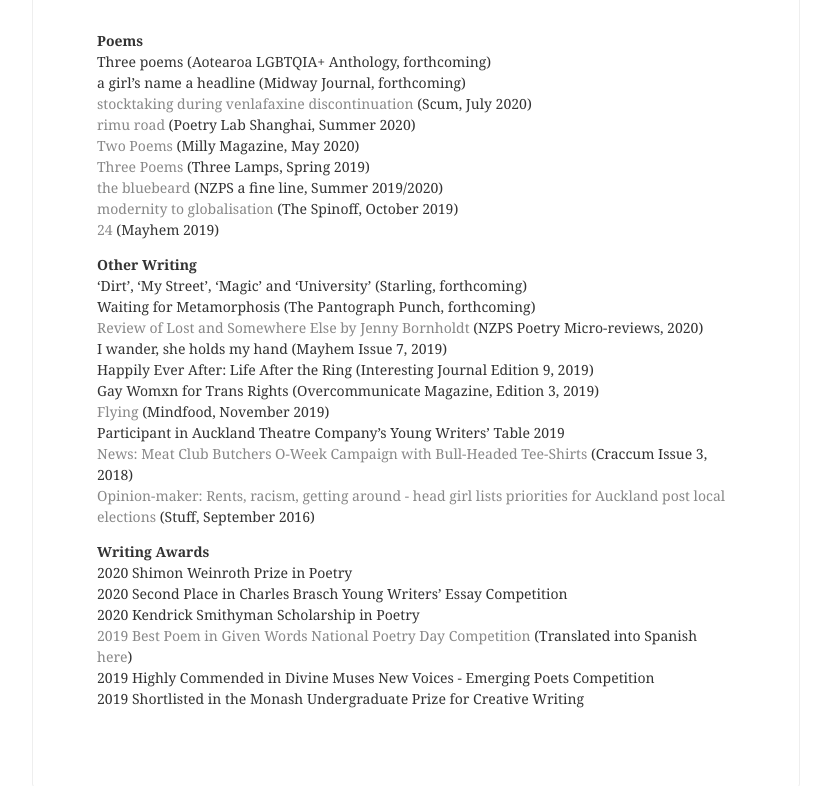
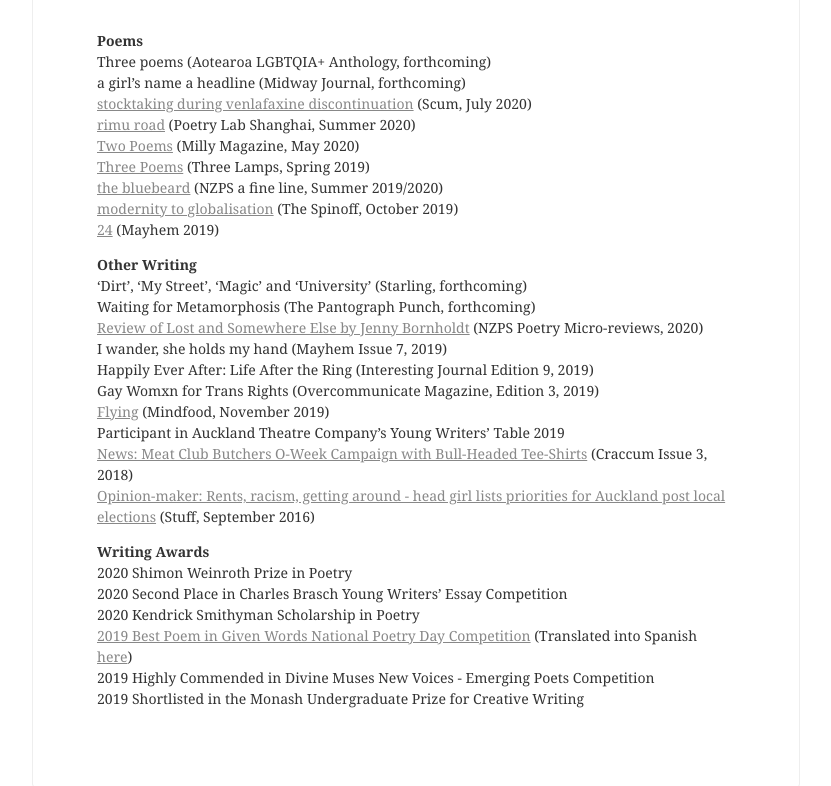
Before and after one commit to lilyholloway/lilyholloway.github.io, a Jekyll site: the page built from cv.md, in a window 1280 px wide. Shown: the part 411-1197 px from the top of the page, without its empty margins (224-1055 px from the left). Built offline with Jekyll 4.4.1, drawn with Linux system fonts in a browser that asks for light colours; nearby versions of some CDN libraries.

Commit message:
Update style.css

```diff
--- a/stylesheets/style.css
+++ b/stylesheets/style.css
@@ -6,7 +6,6 @@
 
 /* Markdown styles */
 .markdown-body a {
-  text-decoration: none;
   color: #888888;
 }
 .markdown-body .highlighter-rouge {
@@ -32,6 +31,4 @@
   padding-left: 3.8rem;
 }
 
-.markdown-body .link:hover { background: url(/images/line.png) repeat-x left bottom; }
-
 /* end Markdown styles */
```
